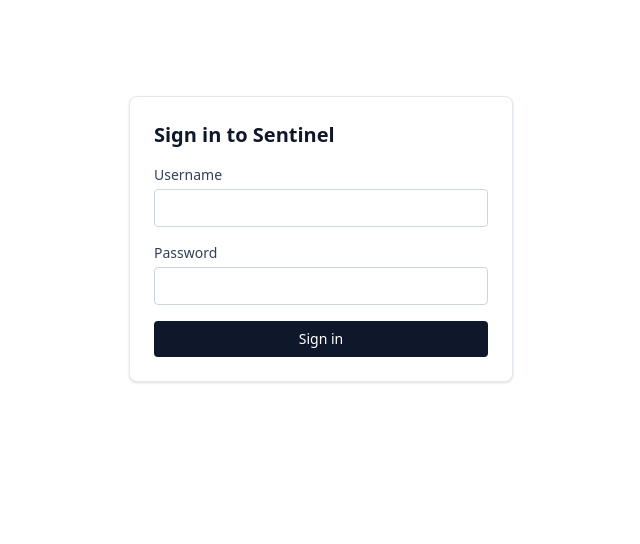
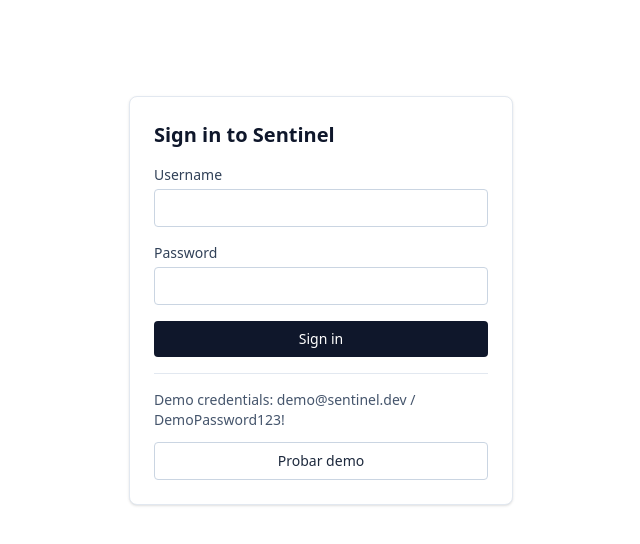
Before and after one commit to EliottV17/sentinel-project, a React (Vite) app in the folder frontend/: page /login in a window 1280 px wide. Shown: the top 544 px of the page, without its empty margins (319-959 px from the left). Built offline with nearby package versions, Linux system fonts and the light colour scheme; no server answers.

Commit message:
feat(frontend): add demo access and reset notice

```diff
--- a/frontend/src/app/api/endpoints.ts
+++ b/frontend/src/app/api/endpoints.ts
@@ -28,6 +28,14 @@
  * means bad credentials and is surfaced to the caller, so the client's
  * unauthorized handler (redirect) is bypassed for this call.
  */
+export function demoLogin(): Promise<LoginResponse> {
+  return apiFetch<LoginResponse>(
+    "/api/v1/auth/demo-login",
+    { method: "POST" },
+    { onUnauthorized: "ignore" },
+  );
+}
+
 export async function login(
   username: string,
   password: string,
--- a/frontend/src/app/auth/AuthProvider.tsx
+++ b/frontend/src/app/auth/AuthProvider.tsx
@@ -11,13 +11,15 @@
 import { useLocation, useNavigate } from "react-router-dom";
 import { tokenStore } from "../api/token";
 import { setUnauthorizedHandler } from "../api/client";
-import { login as loginEndpoint } from "../api/endpoints";
+import { demoLogin as demoLoginEndpoint, login as loginEndpoint } from "../api/endpoints";
 import { decodeJwtPayload, isExpiringSoon } from "./jwt";
 
 export interface AuthContextValue {
   isAuthenticated: boolean;
   user: string | null;
+  isDemo: boolean;
   login(username: string, password: string): Promise<void>;
+  demoLogin(): Promise<void>;
   logout(): void;
 }
 
@@ -37,18 +39,20 @@
 interface AuthSnapshot {
   isAuthenticated: boolean;
   user: string | null;
+  isDemo: boolean;
   expiringSoon: boolean;
 }
 
 function snapshot(): AuthSnapshot {
   const token = tokenStore.get();
   if (token === null) {
-    return { isAuthenticated: false, user: null, expiringSoon: false };
+    return { isAuthenticated: false, user: null, isDemo: false, expiringSoon: false };
   }
   const payload = decodeJwtPayload(token);
   return {
     isAuthenticated: true,
     user: payload?.sub ?? null,
+    isDemo: payload?.is_demo === true,
     expiringSoon: payload ? isExpiringSoon(payload, new Date()) : false,
   };
 }
@@ -97,6 +101,12 @@
     setAuth(snapshot());
   }, []);
 
+  const demoLogin = useCallback(async () => {
+    const { access_token } = await demoLoginEndpoint();
+    tokenStore.set(access_token);
+    setAuth(snapshot());
+  }, []);
+
   const logout = useCallback(() => {
     tokenStore.clear();
     setAuth(snapshot());
@@ -107,10 +117,12 @@
     () => ({
       isAuthenticated: auth.isAuthenticated,
       user: auth.user,
+      isDemo: auth.isDemo,
       login,
+      demoLogin,
       logout,
     }),
-    [auth, login, logout],
+    [auth, login, demoLogin, logout],
   );
 
   return (
--- a/frontend/src/app/auth/jwt.ts
+++ b/frontend/src/app/auth/jwt.ts
@@ -6,6 +6,7 @@
 export interface JwtPayload {
   exp: number;
   sub?: string;
+  is_demo?: boolean;
   [key: string]: unknown;
 }
 
--- a/frontend/src/features/login/LoginPage.tsx
+++ b/frontend/src/features/login/LoginPage.tsx
@@ -1,10 +1,13 @@
-import { useEffect, useRef } from "react";
+import { useEffect, useRef, useState } from "react";
 import { useForm } from "react-hook-form";
 import { zodResolver } from "@hookform/resolvers/zod";
 import { z } from "zod";
 import { useLocation, useNavigate } from "react-router-dom";
 import { ApiError } from "../../app/api/client";
 import { useAuth } from "../../app/auth/AuthProvider";
+
+const demoEmail = import.meta.env.VITE_DEMO_USER_EMAIL || "demo@sentinel.dev";
+const demoPassword = import.meta.env.VITE_DEMO_USER_PASSWORD || "DemoPassword123!";
 
 const loginSchema = z.object({
   username: z.string().min(1, "Username is required"),
@@ -14,7 +17,9 @@
 type LoginValues = z.infer<typeof loginSchema>;
 
 export function LoginPage() {
-  const { isAuthenticated, login } = useAuth();
+  const { isAuthenticated, login, demoLogin } = useAuth();
+  const [demoSubmitting, setDemoSubmitting] = useState(false);
+  const [demoError, setDemoError] = useState<string | null>(null);
   const navigate = useNavigate();
   const location = useLocation();
   const from =
@@ -44,6 +49,24 @@
       navigate("/", { replace: true });
     }
   }, [isAuthenticated, navigate]);
+
+  const onDemoLogin = async () => {
+    setDemoSubmitting(true);
+    setDemoError(null);
+    ownsNavigationRef.current = true;
+    try {
+      await demoLogin();
+      navigate(from, { replace: true });
+    } catch (err) {
+      setDemoError(
+        err instanceof ApiError && err.status === 503
+          ? "Demo access is currently unavailable. Please try again later."
+          : "Unable to sign in to the demo right now. Please try again.",
+      );
+    } finally {
+      setDemoSubmitting(false);
+    }
+  };
 
   const onSubmit = handleSubmit(async (values) => {
     ownsNavigationRef.current = true;
@@ -112,6 +135,18 @@
           Sign in
         </button>
       </form>
+      <div className="mt-4 border-t border-slate-200 pt-4 text-sm text-slate-600">
+        <p>Demo credentials: {demoEmail} / {demoPassword}</p>
+        {demoError !== null && <p role="alert" className="mt-2 text-red-600">{demoError}</p>}
+        <button
+          type="button"
+          disabled={demoSubmitting}
+          onClick={onDemoLogin}
+          className="mt-3 w-full rounded border border-slate-300 px-3 py-2 text-sm font-medium text-slate-800 hover:bg-slate-100 disabled:opacity-50"
+        >
+          Probar demo
+        </button>
+      </div>
     </div>
   );
 }
--- /dev/null
+++ b/frontend/src/vite-env.d.ts
@@ -0,0 +1,6 @@
+/// <reference types="vite/client" />
+
+interface ImportMetaEnv {
+  readonly VITE_DEMO_USER_EMAIL?: string;
+  readonly VITE_DEMO_USER_PASSWORD?: string;
+}
```
